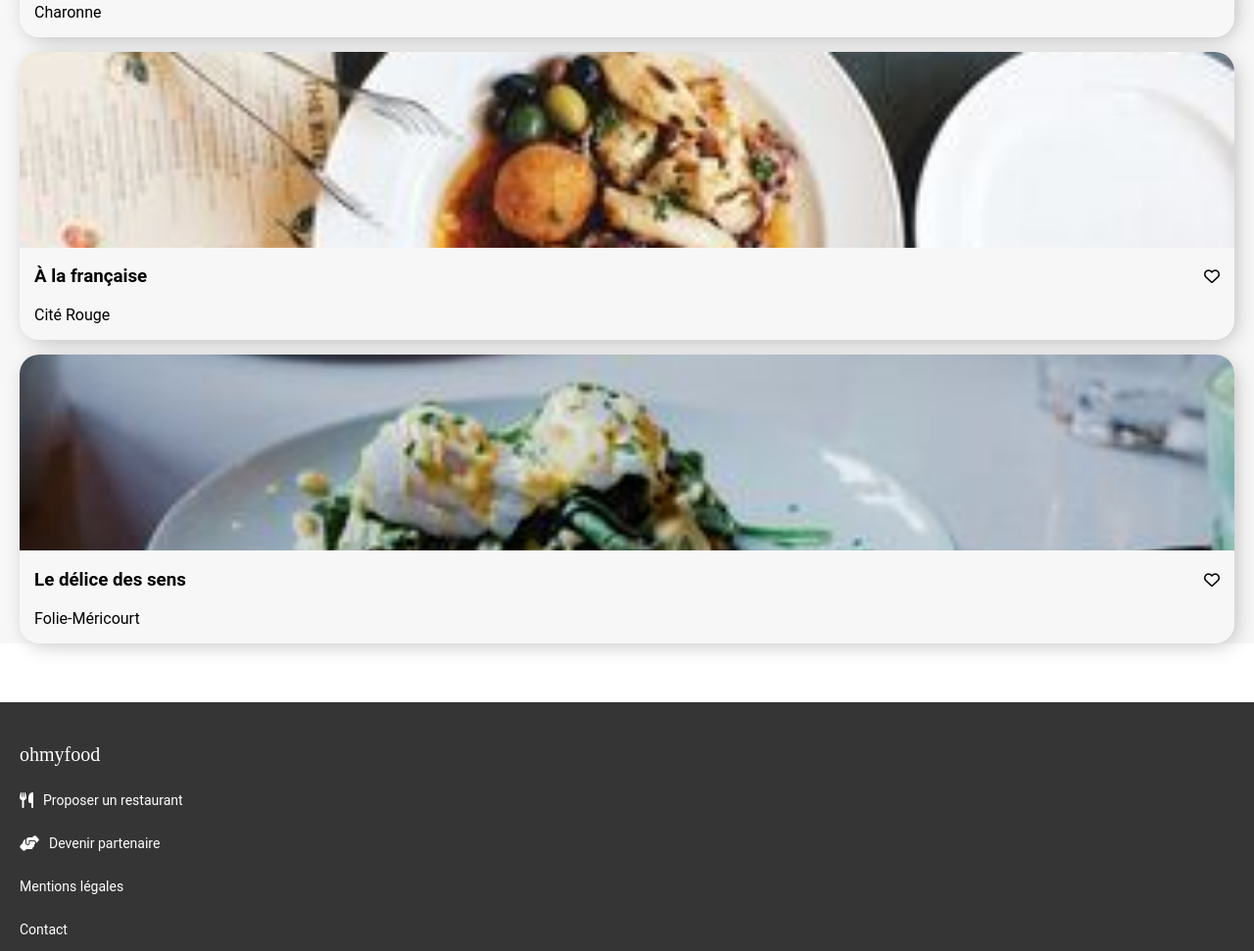
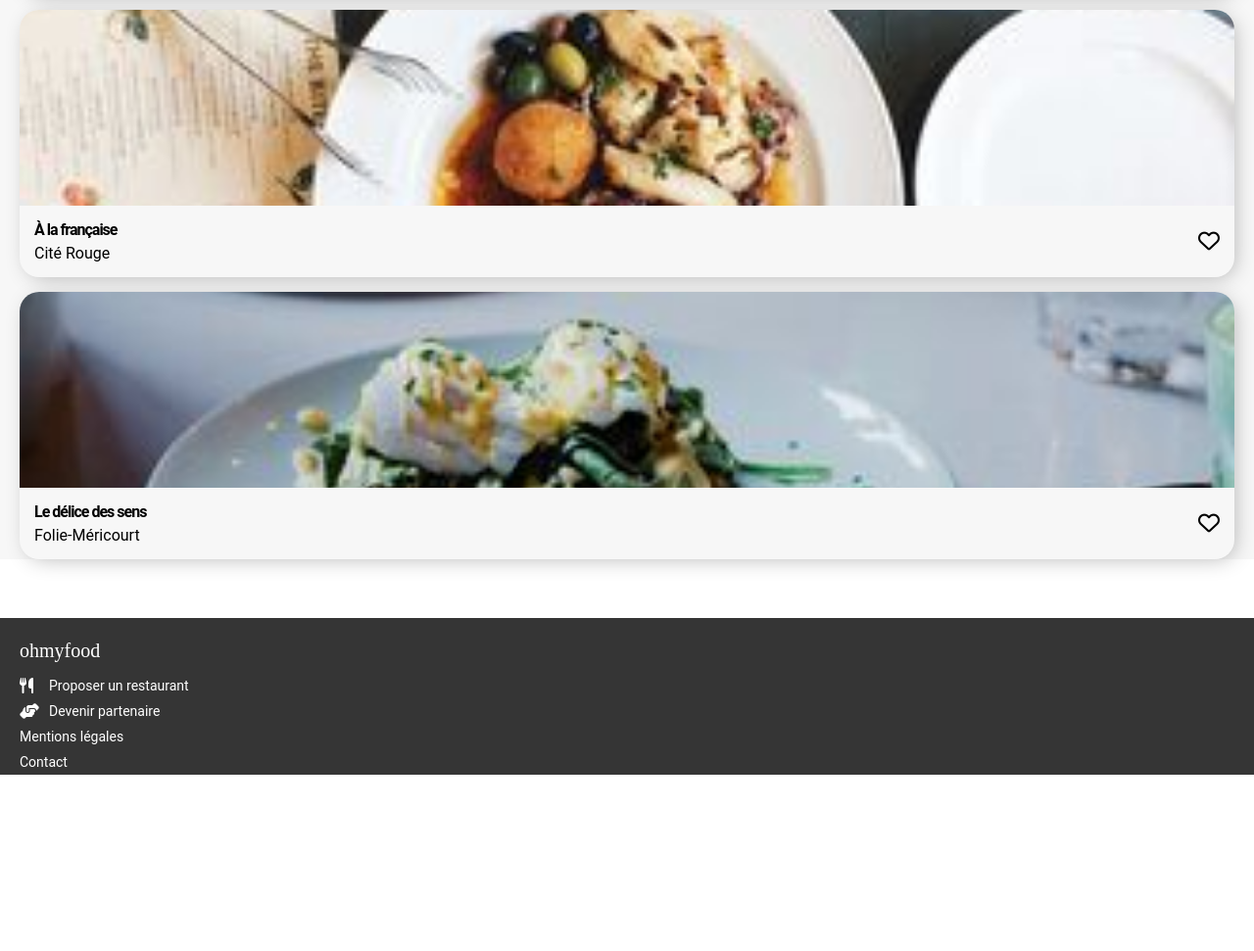
Before and after one commit to AymericFelisiak/project3-ohmyfood, a website: page index.html in a window 1280 px wide. Shown: the part 1376-2347 px from the top of the page at 98% size. After the commit the page ends 2167 px from the top, so only its background shows below. Drawn offline with Linux system fonts and the light colour scheme; a web font is replaced by a local one.

Commit message:
Footer terminé. Style des icônes Font Awesome.

```diff
--- a/sass/base/_typography.scss
+++ b/sass/base/_typography.scss
@@ -18,10 +18,12 @@ $primary-font: 'Roboto', sans-serif;
 .section-title {
     font-family: $primary-font;
     font-weight: bold;
+    letter-spacing: -1px;
 }
 
 .section-subtitle {
     font-family: $primary-font;
+    letter-spacing: 0px;
 }
 
 .steplist-text {
--- /dev/null
+++ b/sass/components/_font-awesome-mod.scss
@@ -0,0 +1,11 @@
+.fa-solid.fa-mobile-screen-button, .fa-solid.fa-list, .fa-solid.fa-store {
+    color: grey;
+}
+
+.fa-heart {
+    font-size: 22px;
+}
+
+.fa-utensils, .fa-handshake-angle {
+    width: 20px;
+}
--- a/sass/layouts/_footer.scss
+++ b/sass/layouts/_footer.scss
@@ -2,11 +2,12 @@
     background-color: $night-rider;
     padding-right: 20px;
     padding-left: 20px;
-    padding-top: 30px;
+    padding-top: 10px;
 
     .site-title {
         color: white;
         font-size: 20px;
+        margin-block-end: 15px;
     }
 
     .footer-link {
@@ -16,5 +17,10 @@
         width: fit-content;
         text-decoration: none;
         color: white;
+
+        .footer-text {
+            margin-block-start: 5px;
+            margin-block-end: 5px;
+        }
     }
 }
--- a/sass/main.scss
+++ b/sass/main.scss
@@ -1,9 +1,19 @@
-@import "utils/variables";
+// Base
 @import "base/typography";
+
+// Utils
+@import "utils/colors";
 @import "utils/mixins";
+
+// Components
+@import "components/font-awesome-mod";
 @import "components/buttons";
+
+// Layouts
 @import "layouts/header";
 @import "layouts/footer";
+
+// Pages
 @import "pages/index";
 
 html {
--- a/sass/pages/_index.scss
+++ b/sass/pages/_index.scss
@@ -125,11 +125,22 @@
                     @include flex-row();
                     margin-right: 15px;
                     margin-left: 15px;
-                    align-items: baseline;
+                    align-items: center;
                     justify-content: space-between;
 
                     .main-card-titles-wrapper {
 
+                        .section-title {
+                            font-size: 16px;
+                            margin-block-start: 15px;
+                            margin-block-end: 5px;
+                        }
+
+                        .section-subtitle {
+                            font-size: 16px;
+                            margin-block-start: 5px;
+                            margin-block-end: 15px;
+                        }
                     }
 
                     .heart-icons-container {
```
Also changed, not shown: css/style.css, sass/utils/_colors.scss (renamed from sass/utils/_variables.scss), 1 other file.
